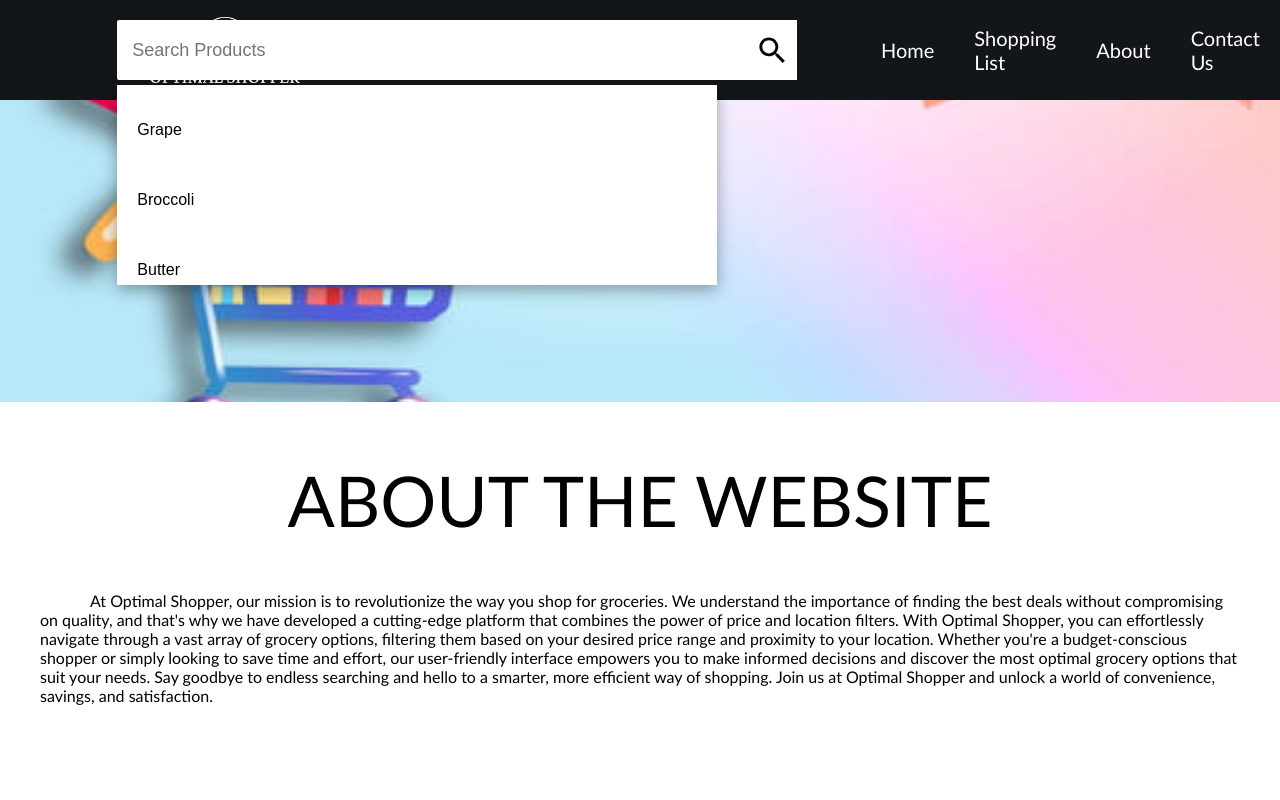
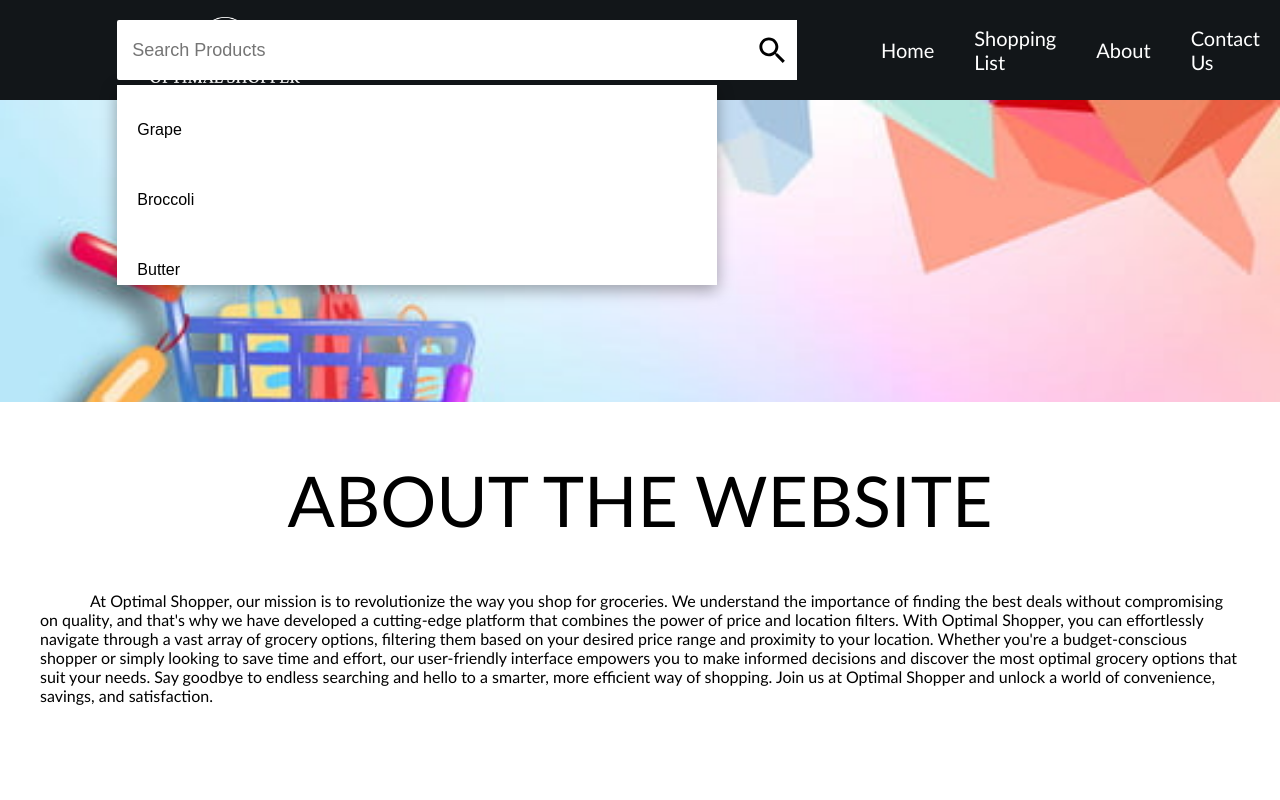
Before and after one commit to Dudemario/GroceryWebApp, a React (Create React App) app in the folder grocery_webapp/: page /about in a window 1280 px wide. Shown: the top 800 px of the page. Built offline with nearby package versions, Linux system fonts and the light colour scheme.

Commit message:
more efficient code

```diff
--- a/grocery_webapp/src/components/SearchBar.js
+++ b/grocery_webapp/src/components/SearchBar.js
@@ -11,7 +11,7 @@ function SearchBar({placeholder, data}) {
             <SearchIcon />
         </div>
       </div>
-      <div className="dataResult">
+    <div className="dataResult">
         {data.map((value, key) => {
           return  (
             <a className="dataItem" href={value.link} target="_blank">
--- a/grocery_webapp/src/pages/About.js
+++ b/grocery_webapp/src/pages/About.js
@@ -10,7 +10,7 @@ function About() {
       </div>
       <div className="aboutBottom">
         <h1>ABOUT THE WEBSITE</h1>
-        <p className="paragraph"> At Optimal Shopper, our mission is to revolutionize the way you shop for groceries.
+        <p> At Optimal Shopper, our mission is to revolutionize the way you shop for groceries.
           We understand the importance of finding the best deals without compromising on quality,
           and that's why we have developed a cutting-edge platform that combines the power of price and location filters.
           With Optimal Shopper, you can effortlessly navigate through a vast array of grocery options,
--- a/grocery_webapp/src/styles/About.css
+++ b/grocery_webapp/src/styles/About.css
@@ -1,7 +1,3 @@
-.paragraph {
-  text-indent: 50px;
-}
-
 .about {
   width: 100%;
   height: 90vh;
@@ -13,7 +9,7 @@
 .aboutTop {
   width: 100%;
   height: 45%;
-  background-position: center;
+  background-position: 100% 0%;
   background-repeat: no-repeat;
   background-size: cover;
 }
@@ -28,6 +24,7 @@
 
 .aboutBottom p {
   width: 1200px;
+  text-indent: 50px;
 }
 
 .about .aboutBottom h1 {
```
